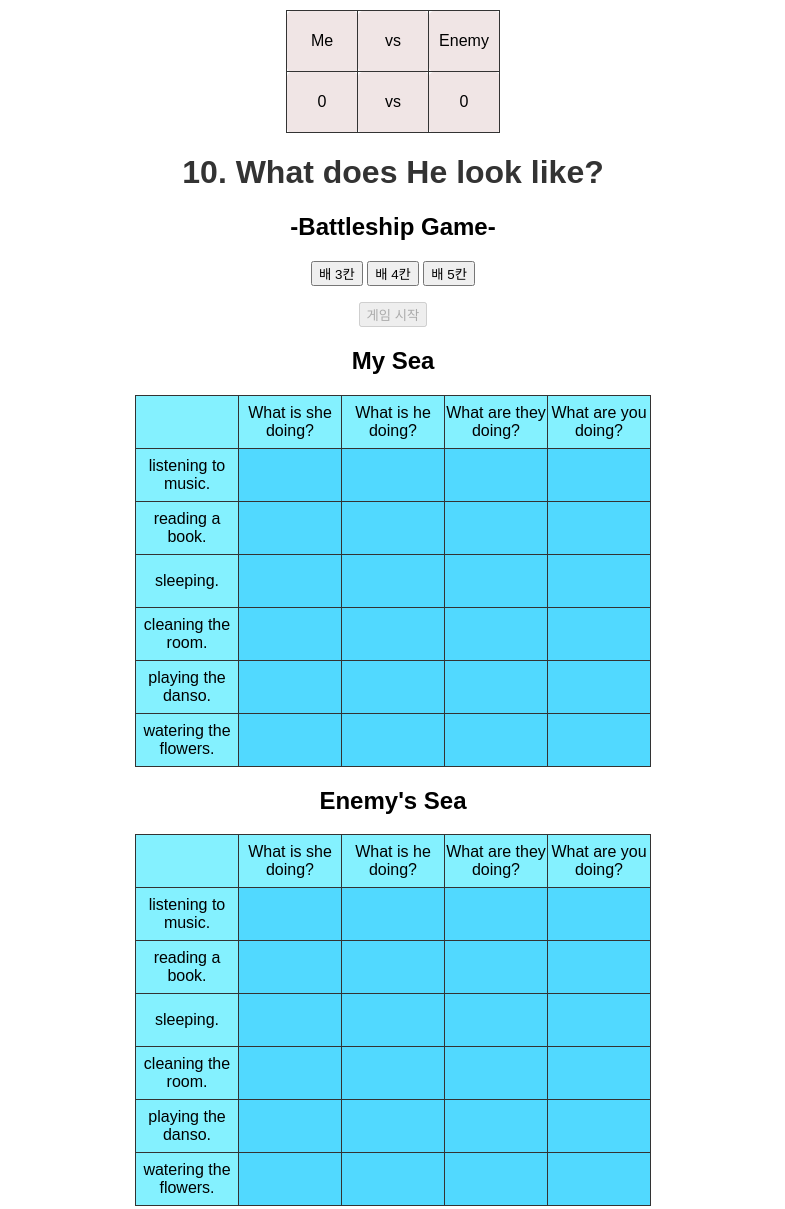
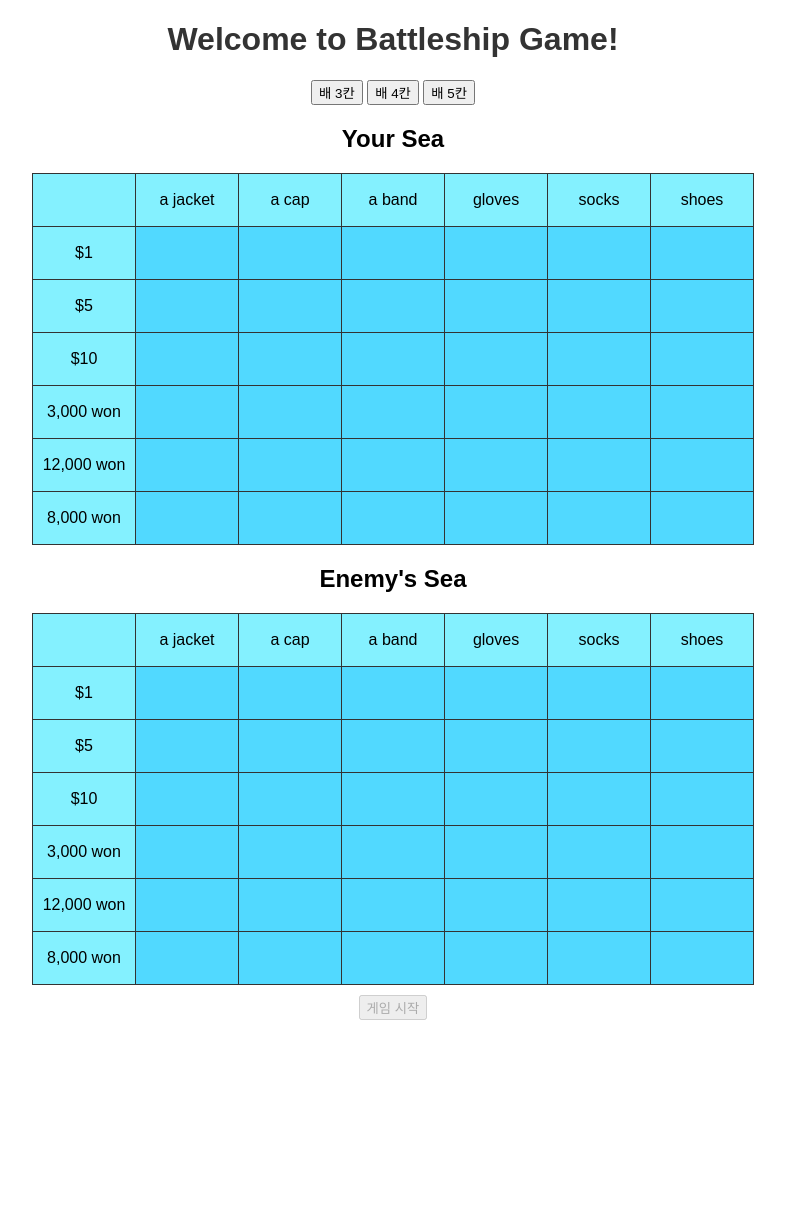
Before and after one commit to overactionT/Battleshipgame, a plain HTML site: page index.html in a window 1280 px wide. Shown: the whole page, without its empty margins (247-1032 px from the left). After the commit the page ends 1020 px from the top, so only its background shows below. Drawn offline with nearby package versions, Linux system fonts and the light colour scheme.

Commit message:
Add files via upload

```diff
--- a/index.html
+++ b/index.html
@@ -4,94 +4,81 @@
     <meta charset="UTF-8">
     <meta name="viewport" content="width=device-width, initial-scale=1.0">
     <title>Battleship Game</title>
-    <link rel="icon" href="favicon.ico" type="image/x-icon">
+    <link rel="icon" href="/favicon.ico" type="image/x-icon">
     <link rel="stylesheet" href="styles.css">
-    <script defer src="game.js"></script> <!-- defer 속성 유지 -->
+    <script src="/socket.io/socket.io.js"></script>
 </head>
 <body>
-    <header>
-        <div id="scoreboard">
-            <table>
-                <tbody>
-                    <tr>
-                        <td>Me</td>
-                        <td>vs</td>
-                        <td>Enemy</td>
-                    </tr>
-                    <tr>
-                        <td><p id="my-score">0</p></td>
-                        <td>vs</td>
-                        <td><p id="enemy-score">0</p></td>
-                    </tr>
-                </tbody>
-            </table>
-        </div>
-    </header>
+    <h1>Welcome to Battleship Game!</h1>
 
-    <h1>10. What does He look like?</h1>
-    <h2>-Battleship Game-</h2>
-    <p></p>
     <div id="ship-selection">
         <button id="set-ship-3">배 3칸</button>
         <button id="set-ship-4">배 4칸</button>
         <button id="set-ship-5">배 5칸</button>
     </div>
-    <p></p>
-    <div id="game-container">
-        <button id="start-game" disabled>게임 시작</button>
-        <div id="button-container" style="display: none;">
-            <button id="win-button" disabled>Win</button>
-            <button id="lose-button" disabled>Lose</button>
-        </div>
 
     <div id="game-container">
-        <h2>My Sea</h2>
+        <h2>Your Sea</h2>
         <table id="my-sea">
             <tbody>
                 <tr>
                     <td></td>
-                    <td>What is she doing?</td>
-                    <td>What is he doing?</td>
-                    <td>What are they doing?</td>
-                    <td>What are you doing?</td>
+                    <td>a jacket</td>
+                    <td>a cap</td>
+                    <td>a band</td>
+                    <td>gloves</td>
+                    <td>socks</td>
+                    <td>shoes</td>
                 </tr>
                 <tr>
-                    <td>listening to music.</td>
+                    <td>$1</td>
+                    <td></td>
+                    <td></td>
                     <td></td>
                     <td></td>
                     <td></td>
                     <td></td>
                 </tr>
                 <tr>
-                    <td>reading a book.</td>
+                    <td>$5</td>
+                    <td></td>
+                    <td></td>
                     <td></td>
                     <td></td>
                     <td></td>
                     <td></td>
                 </tr>
                 <tr>
-                    <td>sleeping.</td>
+                    <td>$10</td>
+                    <td></td>
+                    <td></td>
                     <td></td>
                     <td></td>
                     <td></td>
                     <td></td>
                 </tr>
                 <tr>
-                    <td>cleaning the room.</td>
+                    <td>3,000 won</td>
+                    <td></td>
+                    <td></td>
                     <td></td>
                     <td></td>
                     <td></td>
                     <td></td>
                 </tr>
                 <tr>
-                    <td>playing the danso.</td>
+                    <td>12,000 won</td>
+                    <td></td>
+                    <td></td>
                     <td></td>
                     <td></td>
                     <td></td>
                     <td></td>
                 </tr>
                 <tr>
-                    <td>watering the flowers.</td>
+                    <td>8,000 won</td>
+                    <td></td>
+                    <td></td>
                     <td></td>
                     <td></td>
                     <td></td>
@@ -105,48 +92,62 @@
             <tbody>
                 <tr>
                     <td></td>
-                    <td>What is she doing?</td>
-                    <td>What is he doing?</td>
-                    <td>What are they doing?</td>
-                    <td>What are you doing?</td>
+                    <td>a jacket</td>
+                    <td>a cap</td>
+                    <td>a band</td>
+                    <td>gloves</td>
+                    <td>socks</td>
+                    <td>shoes</td>
                 </tr>
                 <tr>
-                    <td>listening to music.</td>
+                    <td>$1</td>
+                    <td></td>
+                    <td></td>
                     <td></td>
                     <td></td>
                     <td></td>
                     <td></td>
                 </tr>
                 <tr>
-                    <td>reading a book.</td>
+                    <td>$5</td>
+                    <td></td>
+                    <td></td>
                     <td></td>
                     <td></td>
                     <td></td>
                     <td></td>
                 </tr>
                 <tr>
-                    <td>sleeping.</td>
+                    <td>$10</td>
+                    <td></td>
+                    <td></td>
                     <td></td>
                     <td></td>
                     <td></td>
                     <td></td>
                 </tr>
                 <tr>
-                    <td>cleaning the room.</td>
+                    <td>3,000 won</td>
+                    <td></td>
+                    <td></td>
                     <td></td>
                     <td></td>
                     <td></td>
                     <td></td>
                 </tr>
                 <tr>
-                    <td>playing the danso.</td>
+                    <td>12,000 won</td>
+                    <td></td>
+                    <td></td>
                     <td></td>
                     <td></td>
                     <td></td>
                     <td></td>
                 </tr>
                 <tr>
-                    <td>watering the flowers.</td>
+                    <td>8,000 won</td>
+                    <td></td>
+                    <td></td>
                     <td></td>
                     <td></td>
                     <td></td>
@@ -155,10 +156,8 @@
             </tbody>
         </table>
 
-        <div id="button-container" style="display: none;"> <!-- 버튼 감싸는 div 추가 -->
-            <button id="win-button">Win</button>
-            <button id="lose-button">Lose</button>
-        </div>
+        <button id="start-game" disabled>게임 시작</button>
     </div>
+    <script src="game.js"></script>
 </body>
 </html>
```
